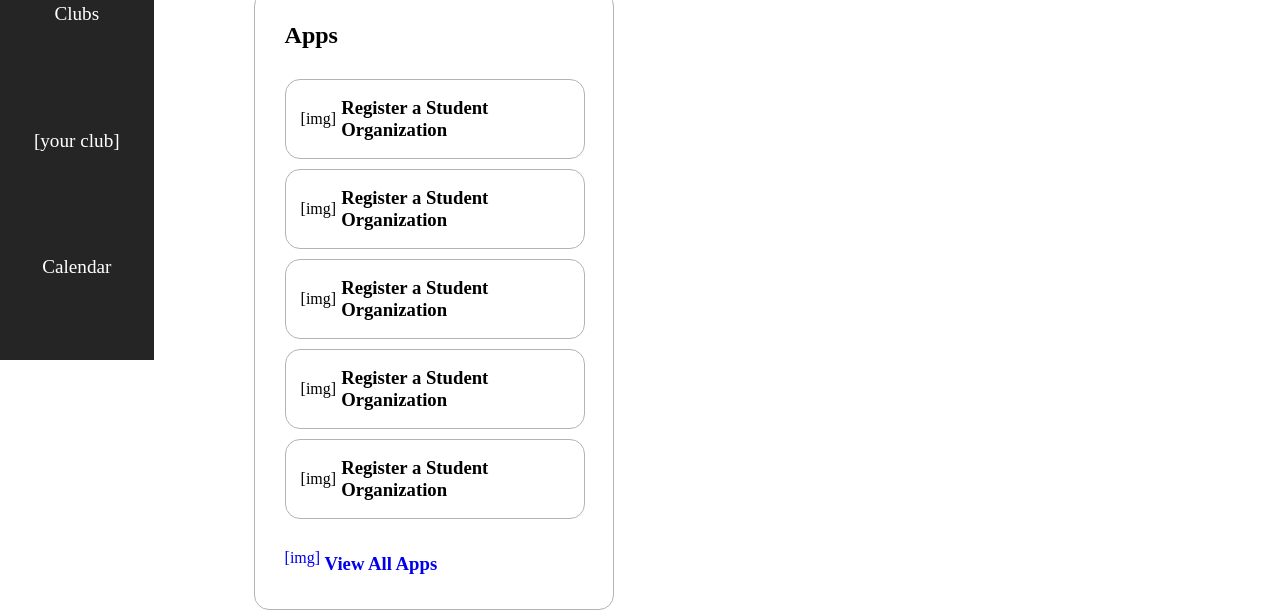
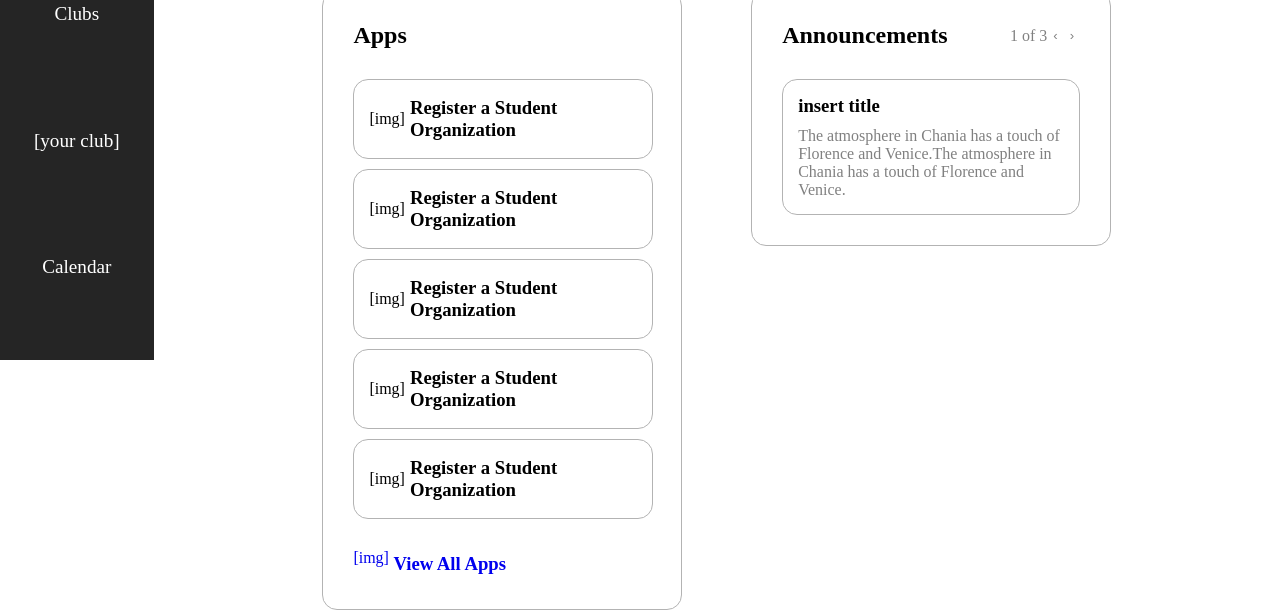
Before and after one commit to ryan-kwon/LL-Improve, a React app: page /dashboard in a window 1280 px wide. Shown: the part 440-1050 px from the top of the page. Built offline with nearby package versions, Linux system fonts and the light colour scheme.

Commit message:
announcements done just need to have actual data

```diff
--- a/components/dashboard/announcements.js
+++ b/components/dashboard/announcements.js
@@ -0,0 +1,70 @@
+import React, { useState, useEffect } from "react";
+import { Link } from "react-router-dom";
+
+import styles from "./styles/announcements.css"
+
+function DashboardAnnouncements(){
+    const [currentSlide, setCurrentSlide] = useState(0);
+
+    //need to replace from database
+    const slides = [
+        {
+          title: "insert title",
+          description: "The atmosphere in Chania has a touch of Florence and Venice.The atmosphere in Chania has a touch of Florence and Venice."
+        },
+        {
+          title: "insert title2",
+          description: "The atmosphere in Chania has a touch of Florence and Venice."
+        },
+        {
+          title: "insert title3",
+          description: "Beautiful flowers in Kolymbari, Crete."
+        }
+    ];
+
+    // Function to handle next slide
+    const nextSlide = () => {
+        setCurrentSlide(current =>
+            current === slides.length - 1 ? 0 : current + 1
+        );
+    };
+
+    // Function to handle previous slide
+    const prevSlide = () => {
+        setCurrentSlide(current =>
+            current === 0 ? slides.length - 1 : current - 1
+        );
+    };
+
+    return(
+        <div className="dashannouncements-container">
+            <div className="dashannouncements-top">
+                <h1 className="dashannouncements-container-h1">Announcements</h1>
+
+                <div className="dashannouncements-top-indicators-container">
+                    <div className="slide-indicators">
+                        <span className="slide-position">
+                            {currentSlide + 1} of {slides.length}
+                        </span>
+                    </div>
+                    <div className="dashannouncements-slide-control-container">
+                        <button className="dashannouncements-slide-control left" onClick={prevSlide}>
+                            <span className="dashannouncements-slide-control-prev-icon" aria-hidden="true">&#8249;</span>
+                        </button>
+                        <button className="dashannouncements-slide-control right" onClick={nextSlide}>
+                            <span className="dashannouncements-slide-control-next-icon" aria-hidden="true">&#8250;</span>
+                        </button>
+                    </div>
+                </div>
+            </div>
+            <div className="dashannouncements-slide" data-ride="slide">
+                <div class="dashannouncements-slide-inner">
+                    <h3>{slides[currentSlide].title}</h3>
+                    <p>{slides[currentSlide].description}</p>
+                </div>
+            </div>
+        </div>
+    )
+};
+
+export default DashboardAnnouncements;
--- a/components/dashboard/dashboard.js
+++ b/components/dashboard/dashboard.js
@@ -1,6 +1,7 @@
 import React from "react";
 
 import UserApps from "./userapps";
+import DashboardAnnouncements from "./announcements";
 
 import styles from "./styles/dashboard.css";
 
@@ -40,14 +41,15 @@ function Dashboard({children}){
     const date = new Date();
 
     return(
-        <div className="dashboard-content">
+        <div className="dashboard-container">
             <div className="dashboard-top-container">
                 <h1>Dashboard</h1>
                 <p>It's {formatDate()}</p>
             </div>
-            <div>
+            <div className="dashboard-content">
                 {/* {children} */}
                 <UserApps />
+                <DashboardAnnouncements />
             </div>
         </div>
     );
--- a/components/dashboard/styles/announcements.css
+++ b/components/dashboard/styles/announcements.css
@@ -0,0 +1,68 @@
+.dashannouncements-container{
+    width: 360px;
+    height: fit-content;
+
+    box-sizing: border-box;
+    border: 1px solid #B3B3B3;
+    border-radius: 15px;
+
+    padding: 30px;
+}
+
+.dashannouncements-top{
+    margin-bottom: 30px;
+
+    display: flex;
+    flex-direction: row;
+    align-items: center;
+    justify-content: space-between;
+}
+.dashannouncements-container-h1{
+    font-size: x-large;
+}
+.dashannouncements-top-indicators-container{
+    display: inherit;
+}
+.slide-indicators {
+    color: #808080;
+}
+.dashannouncements-slide-control-container{
+    display: inherit;
+}
+.dashannouncements-slide-control{
+    color: #808080;
+    background:transparent;
+    border:none;
+}
+.dashannouncements-slide-control:hover{
+    cursor: pointer;
+    color: #252525;
+}
+
+
+.dashannouncements-slide{
+    /* margin-bottom: 30px; */
+    overflow: hidden;
+}
+.dashannouncements-slide-inner{
+    width: fit-content;
+    height: fit-content;
+
+    box-sizing: border-box;
+    border: 1px solid #B3B3B3;
+    border-radius: 15px;
+
+    padding: 15px;
+
+    transition: opacity 0.5s ease-in-out;
+}
+.dashannouncements-slide-inner:hover{
+    cursor: pointer;
+    border-color: #017DC3;
+    border-width: 2px;
+    box-shadow: 2px 2px 4px 2px rgba(0,0,0,.25);
+    /* the shadow border isnt rounding??? kinda?? */
+}
+.dashannouncements-slide-inner h3{
+    margin-bottom: 10px;
+}
--- a/components/dashboard/styles/dashboard.css
+++ b/components/dashboard/styles/dashboard.css
@@ -1,5 +1,6 @@
-.dashboard-content{
+.dashboard-container{
     margin: 100px;
+
 }
 
 .dashboard-top-container{
@@ -9,7 +10,12 @@
 
     height: 50px;
 }
-
 .dashboard-top-container p {
     font-size: larger;
 }
+
+.dashboard-content{
+    display: flex;
+    flex-direction: row;
+    justify-content: space-evenly;
+}
--- a/components/dashboard/styles/userapps.css
+++ b/components/dashboard/styles/userapps.css
@@ -1,5 +1,6 @@
 .userapps-container{
     width: 360px;
+    height: fit-content;
 
     box-sizing: border-box;
     border: 1px solid #B3B3B3;
```
